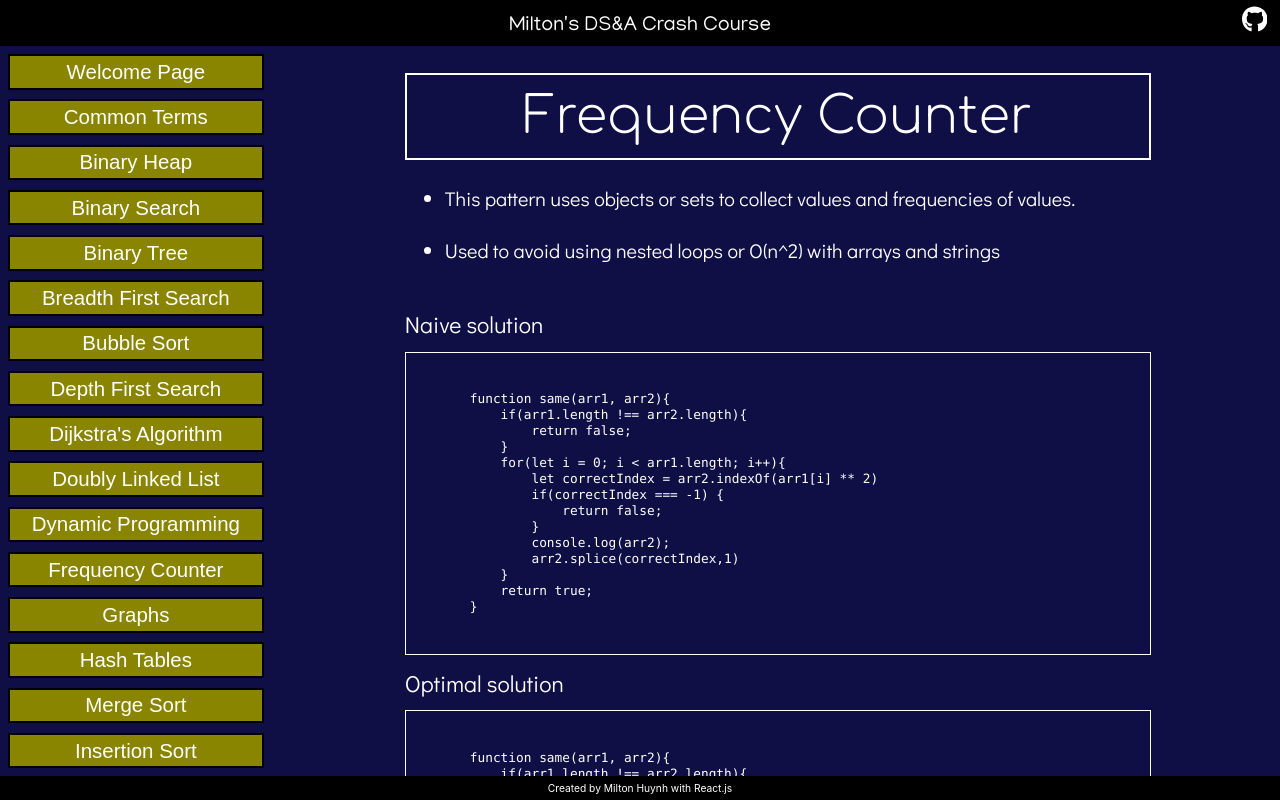
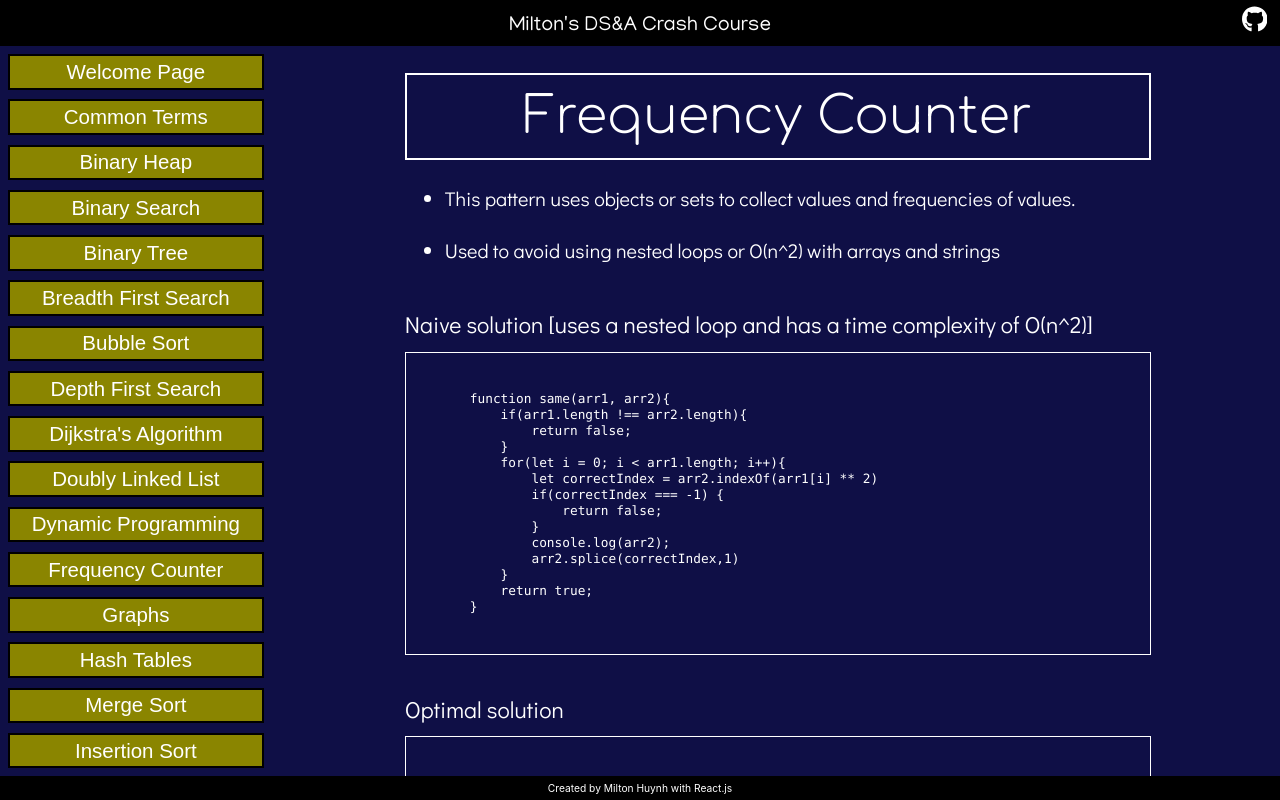
Before and after one commit to miltonhuynh/DSA-guide, a React (Create React App) app in the folder app/: page /DSA-guide/FrequencyCounter in a window 1280 px wide. Built offline with nearby package versions, Linux system fonts and the light colour scheme; a web font is replaced by a local one.

Commit message:
edited freq. counter

```diff
--- a/app/src/Concepts/FrequencyCounter.js
+++ b/app/src/Concepts/FrequencyCounter.js
@@ -53,14 +53,14 @@ export default function FrequencyCounter() {
           <li>This pattern uses objects or sets to collect values and frequencies of values.</li><br/>
           <li>Used to avoid using nested loops or O(n^2) with arrays and strings</li><br/>
         </ul>
-        <div class="font-l">Naive solution</div>
+        <div class="font-l">Naive solution [uses a nested loop and has a time complexity of O(n^2)]</div>
         <div class="Code">
           <pre>
             <code>
               {naive}
             </code>
           </pre>
-        </div>
+        </div><br/>
         <div class="font-l">Optimal solution</div>
         <div class="Code">
           <pre>
```
